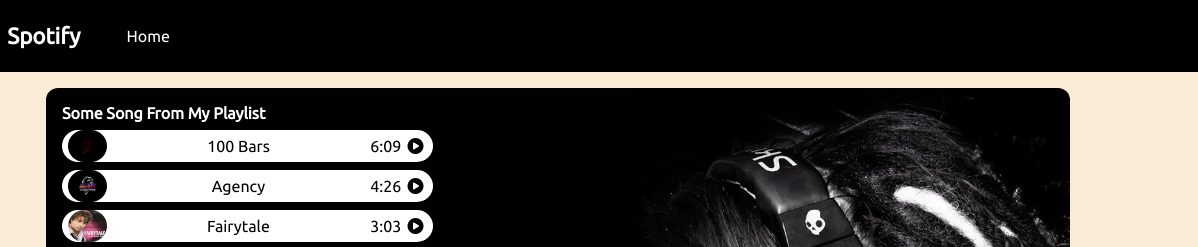
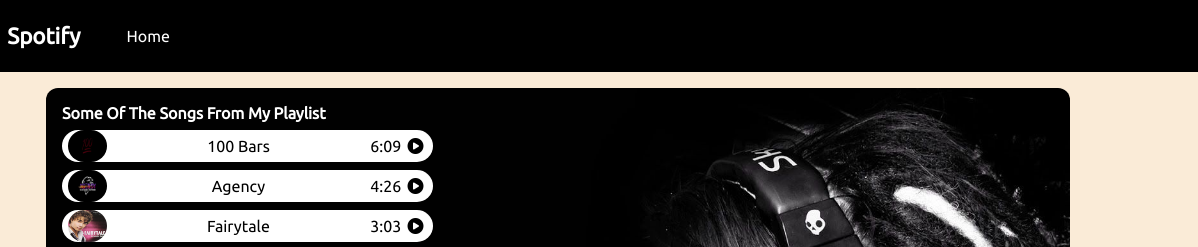
Before and after one commit to SalmanGits/Spotify-Clone, a plain HTML site: page index.html in a window 1280 px wide. Shown: the top 247 px of the page, 82-1280 px from the left. Drawn offline with Linux system fonts and the light colour scheme.

Commit message:
Update index.html

```diff
--- a/index.html
+++ b/index.html
@@ -16,7 +16,7 @@
     </nav>
     <div class="container">
       <div class="songList">
-        <h1>Some Song From My Playlist</h1>
+        <h1>Some Of The Songs From My Playlist</h1>
         <div class="songItem">
           <img  alt="coverImg" />
           <span class="songname"></span>
```
